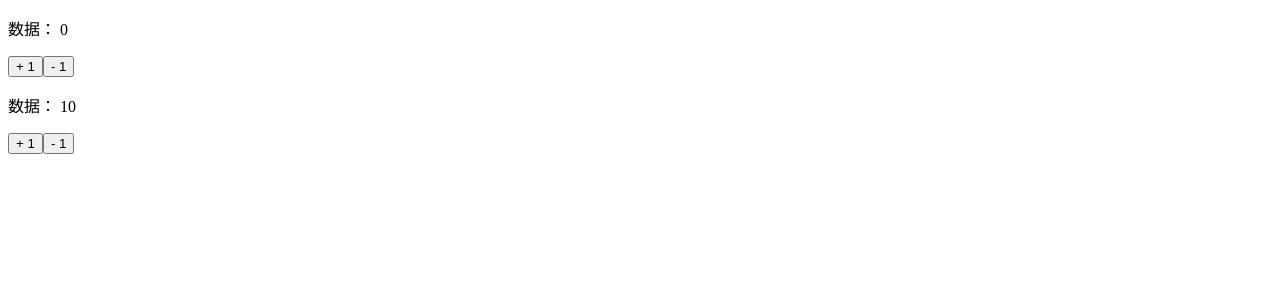
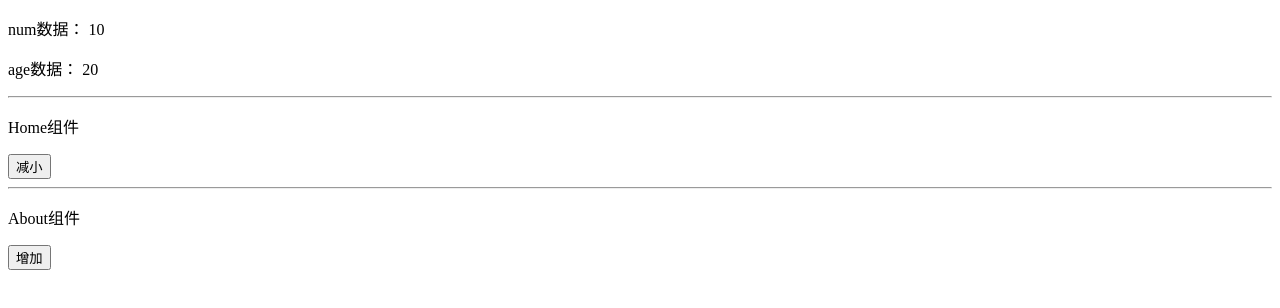
Before and after one commit to hnnaulsy/ReactTodo, a React (Create React App) app: page / in a window 1280 px wide. Shown: the top 308 px of the page. Built offline with nearby package versions, Linux system fonts and the light colour scheme.

Commit message:
useCallback 优化代码

```diff
--- a/src/App.js
+++ b/src/App.js
@@ -1,49 +1,58 @@
-import React, { useState, useReducer } from 'react'
-
-function reducer(state, action) {
-  switch (action.type) {
-    case 'add':
-      return { ...state, num: state.num + 1 }
-    case 'sub':
-      return { ...state, num: state.num - 1 }
-    default:
-      return { ...state }
-  }
-}
+import React, { useState, memo, useCallback, useContext } from 'react'
 
 // Home
-function Home() {
-  const [state, dispatch] = useReducer(reducer, { num: 0 })
-
+function Home(props) {
+  console.log('Home组件被渲染了')
   return (
     <div>
-      <p>数据： {state.num}</p>
-      <button onClick={() => { dispatch({ type: "add" }) }}>+ 1</button>
-      <button onClick={() => { dispatch({ type: "sub" }) }}> - 1</button>
+      <p>Home组件</p>
+      <button onClick={() => { props.handler() }}>减小</button>
     </div>
   )
 }
 
 // About
-function About() {
-  const [state, dispatch] = useReducer(reducer, { num: 10 })
+function About(props) {
+  console.log('About组件被渲染了')
+  return (
+    <div>
+      <p>About组件</p>
+      <button onClick={() => { props.handler() }}>增加</button>
+    </div>
+  )
+}
+
+const MemoHome = memo(Home)
+const MemoAbout = memo(About)
+
+function App() {
+  console.log('App组件被渲染了')
+  const [numState, setNumState] = useState(10)
+  const [ageState, setAgeState] = useState(20)
+
+  function increment() {
+    setNumState(numState + 2)
+  }
+
+  // function decrement() {
+  //   setAgeState(ageState - 4)
+  // }
+
+  //
+  const decrement = useCallback(() => {
+    setAgeState(ageState - 4)
+  }, [ageState])
 
   return (
     <div>
-      <p>数据： {state.num}</p>
-      <button onClick={() => { dispatch({ type: "add" }) }}>+ 1</button>
-      <button onClick={() => { dispatch({ type: "sub" }) }}> - 1</button>
-    </div>
-  )
+      <p>num数据： {numState}</p>
+      <p>age数据： {ageState}</p>
 
-}
+      <hr />
+      <MemoHome handler={decrement} />
 
-
-function App() {
-  return (
-    <div>
-      <Home />
-      <About />
+      <hr />
+      <MemoAbout handler={increment} />
     </div>
   )
 }
```
